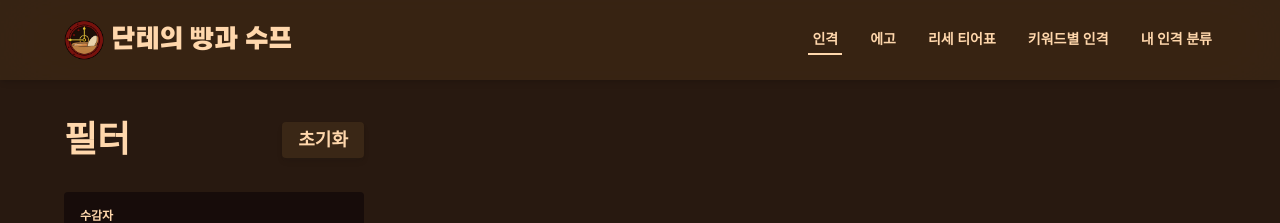
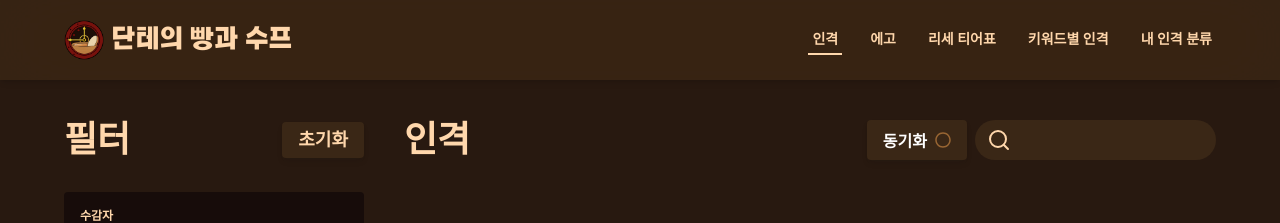
Before and after one commit to Jiho-Park-0/Nextjs-migration, a Next.js app: page /identity in a window 1280 px wide. Shown: the top 223 px of the page. Built offline with nearby package versions, Linux system fonts and the light colour scheme; a web font is replaced by a local one.

Commit message:
Feat: 인격 페이지 모달, 입력칸

```diff
--- a/src/app/identity/components/FilterButtonGroup.tsx
+++ b/src/app/identity/components/FilterButtonGroup.tsx
@@ -72,8 +72,6 @@ const FilterButtonGroup = ({
     // eslint-disable-next-line react-hooks/exhaustive-deps
   }, [buttons]);
 
-  console.log(options);
-
   return (
     <div>
       <span className="text-xs flex items-center">
--- a/src/app/identity/components/FilterModal.tsx
+++ b/src/app/identity/components/FilterModal.tsx
@@ -14,6 +14,7 @@ const FilterModal: React.FC = () => {
     }
   };
   return (
+    <>
       <div
         className={`fixed inset-0 z-50 flex items-center justify-center bg-black bg-opacity-50 transition-opacity duration-300 ${
           openFilter ? "opacity-100" : "opacity-0 pointer-events-none"
@@ -38,6 +39,7 @@ const FilterModal: React.FC = () => {
           <Filter />
         </div>
       </div>
+    </>
   );
 };
 
--- /dev/null
+++ b/src/app/identity/components/ThumnailList.tsx
@@ -0,0 +1,7 @@
+import React from "react";
+
+const ThumnailList = () => {
+  return <div className="">{/* 썸네일 리스트 */}</div>;
+};
+
+export default ThumnailList;
--- /dev/null
+++ b/src/app/identity/components/TopTitleAndButton.tsx
@@ -0,0 +1,123 @@
+"use client";
+
+import React, { useState } from "react";
+import { Button, Input, Tooltip } from "@material-tailwind/react";
+import { FaCheckCircle, FaRegCircle } from "react-icons/fa";
+import { LuSearch } from "react-icons/lu";
+import Filter from "./Filter";
+
+interface FilterModalProps {
+  openFilter: boolean;
+  setOpenFilter: React.Dispatch<React.SetStateAction<boolean>>;
+}
+
+const FilterModal: React.FC<FilterModalProps> = ({
+  openFilter,
+  setOpenFilter,
+}) => {
+  // 모달 배경 클릭 시 닫기
+  const handleBackgroundClick = (
+    e: React.MouseEvent<HTMLDivElement, MouseEvent>
+  ) => {
+    if (e.target === e.currentTarget) {
+      setOpenFilter(false);
+    }
+  };
+
+  return (
+    <>
+      <div
+        className={`fixed inset-0 z-50 flex items-center justify-center bg-black bg-opacity-50 transition-opacity duration-300 ${
+          openFilter ? "opacity-100" : "opacity-0 pointer-events-none"
+        }`}
+        onClick={handleBackgroundClick}
+      >
+        <div
+          className={`bg-primary-500 p-0 h-5/6 rounded-lg w-11/12 max-w-sm transition-transform duration-300 max-h-screen overflow-y-auto ${
+            openFilter ? "translate-y-0" : "translate-y-full"
+          }`}
+        >
+          <div className="flex justify-end items-center m-0 p-2 pb-0 ">
+            <button
+              onClick={() => setOpenFilter(false)}
+              className="text-primary-100 hover:text-primary-200 text-2xl"
+            >
+              &times;
+            </button>
+          </div>
+          <Filter />
+        </div>
+      </div>
+    </>
+  );
+};
+
+const TopTitleAndButton = () => {
+  const [isSync, setIsSync] = useState(false);
+  const [searchTerm, setSearchTerm] = useState("");
+  const [openFilter, setOpenFilter] = useState(false);
+
+  return (
+    <div className="flex-auto md:pl-10">
+      {/* 상단 제목, 버튼 */}
+      <div className="flex justify-between items-center">
+        <span className="text-3xl lg:text-4xl whitespace-nowrap hidden lg:block pr-2">
+          인격
+        </span>
+        <div className="my-2 grid grid-cols-1 sm:flex sm:justify-between w-full lg:w-fit gap-2 h-fit md:h-10">
+          <Button
+            className="h-8 lg:hidden bg-primary-400 lg:h-8 py-0.5 px-4 text-lg lg:text-sm text-primary-100 hover:bg-primary-300 rounded"
+            onClick={() => setOpenFilter(true)}
+            placeholder={undefined}
+          >
+            <span className="whitespace-nowrap">필터</span>
+          </Button>
+          <div className="flex gap-2">
+            <Tooltip
+              className="bg-primary-500 text-primary-100 text-xs"
+              content={
+                <span>체크 시 3 동기화 후 이미지를 확인할 수 있습니다.</span>
+              }
+            >
+              <Button
+                className="min-w-[80px] flex gap-2 items-center bg-primary-400 px-2 md:px-4 py-0 md:py-1 font-sansLight text-sm md:text-base text-white hover:bg-primary-300 rounded"
+                placeholder={undefined}
+                onClick={() => setIsSync((prev) => !prev)}
+              >
+                <span className="pt-1 whitespace-nowrap">동기화</span>
+                {isSync ? (
+                  <FaCheckCircle className="text-primary-200" />
+                ) : (
+                  <FaRegCircle className="text-primary-200" />
+                )}
+              </Button>
+            </Tooltip>
+            <div className="relative flex w-full gap-2 md:w-max">
+              <Input
+                type="search"
+                placeholder="이름으로 검색"
+                value={searchTerm}
+                onChange={(e) => setSearchTerm(e.target.value)}
+                containerProps={{
+                  className:
+                    "min-w-[100px] md:min-w-[200px] !bg-primary-400 !rounded-full !pt-1 !h-8 md:!h-10",
+                }}
+                className="!border-none pl-9 placeholder:text-primary-100 text-white focus:!border-primary-300 !focus:ring-0 !focus:outline-none !focus:ring-0 !focus:ring-offset-0 !focus:ring-offset-transparent !focus:border-transparent !focus:ring-transparent"
+                labelProps={{
+                  className: "before:content-none after:content-none",
+                }}
+                crossOrigin={undefined}
+              />
+              <div className="!absolute left-3 top-[8px]">
+                <LuSearch className="md:w-6 md:h-6" />
+              </div>
+            </div>
+          </div>
+        </div>
+      </div>
+      <FilterModal openFilter={openFilter} setOpenFilter={setOpenFilter} />
+    </div>
+  );
+};
+
+export default TopTitleAndButton;
--- a/src/app/identity/page.tsx
+++ b/src/app/identity/page.tsx
@@ -2,6 +2,7 @@ import React from "react";
 import FilterHeader from "./components/FilterHeader";
 import Filter from "./components/Filter";
 import FilterModal from "./components/FilterModal";
+import TopTitleAndButton from "./components/TopTitleAndButton";
 
 export default function IdentityPage() {
   return (
@@ -11,6 +12,7 @@ export default function IdentityPage() {
         <Filter />
       </div>
       <FilterModal />
+      <TopTitleAndButton />
     </div>
   );
 }
--- a/src/app/ui/Slider.tsx
+++ b/src/app/ui/Slider.tsx
@@ -11,7 +11,10 @@ interface Props {
 }
 
 const Slider = ({ name, minValue, maxValue, isIdentityPage = true }: Props) => {
-  const [value, setValue] = React.useState([minValue, maxValue]);
+  const [value, setValue] = React.useState<[number, number]>([
+    minValue,
+    maxValue,
+  ]);
 
   const handleChange = (newValue: [number, number]) => {
     setValue(newValue);
@@ -24,10 +27,10 @@ const Slider = ({ name, minValue, maxValue, isIdentityPage = true }: Props) => {
 
   useEffect(() => {
     if (isIdentityPage) {
-      if (
-        options[`min${name}`] !== value[0] ||
-        options[`max${name}`] !== value[1]
-      ) {
+      const currentMin = options[`min${name}`];
+      const currentMax = options[`max${name}`];
+
+      if (currentMin !== value[0] || currentMax !== value[1]) {
         setOptions({
           ...options,
           [`min${name}`]: value[0],
@@ -35,10 +38,10 @@ const Slider = ({ name, minValue, maxValue, isIdentityPage = true }: Props) => {
         });
       }
     } else {
-      if (
-        egoOptions[`min${name}`] !== value[0] ||
-        egoOptions[`max${name}`] !== value[1]
-      ) {
+      const currentMin = egoOptions[`min${name}`];
+      const currentMax = egoOptions[`max${name}`];
+
+      if (currentMin !== value[0] || currentMax !== value[1]) {
         setEgoOptions({
           ...egoOptions,
           [`min${name}`]: value[0],
@@ -46,15 +49,8 @@ const Slider = ({ name, minValue, maxValue, isIdentityPage = true }: Props) => {
         });
       }
     }
-  }, [
-    value,
-    isIdentityPage,
-    name,
-    setOptions,
-    setEgoOptions,
-    options,
-    egoOptions,
-  ]);
+    // eslint-disable-next-line react-hooks/exhaustive-deps
+  }, [value, isIdentityPage, name, setOptions, setEgoOptions]);
 
   return (
     <div className="md:flex md:gap-2">
```
Lines whose indentation alone changed are shown as unchanged.
